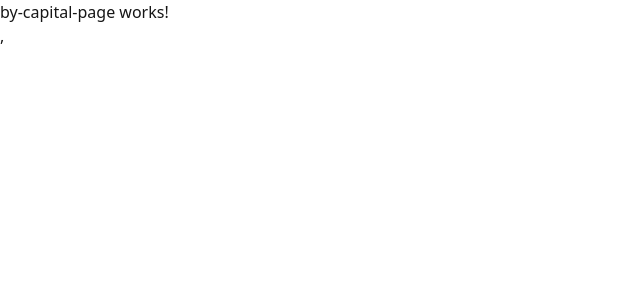
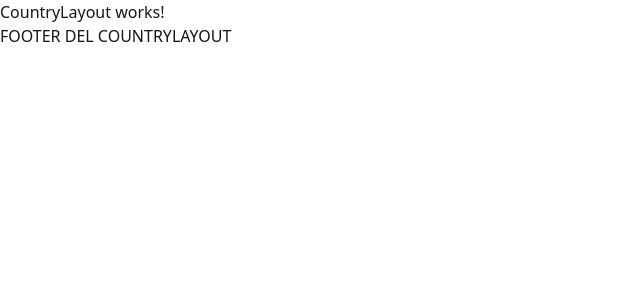
Before and after one commit to KRocioCC/World-countries-explorer, an Angular app: page /country in a window 1280 px wide. Shown: the top 300 px of the page, without its empty margins (0-640 px from the left). Built offline with nearby package versions, Linux system fonts and the light colour scheme.

Commit message:
Aplicando LAYOUT component

```diff
--- /dev/null
+++ b/src/app/country/layouts/CountryLayout/CountryLayout.html
@@ -0,0 +1,6 @@
+<p>CountryLayout works!</p>
+<section class="bg-blue-400">
+  <router-outlet/>
+</section>
+
+<h3>FOOTER DEL COUNTRYLAYOUT</h3>
```
Also changed, not shown: src/app/country/country.routes.ts (+13 -9 lines), src/app/country/layouts/CountryLayout/CountryLayout.ts (added, +10 -0 lines).
